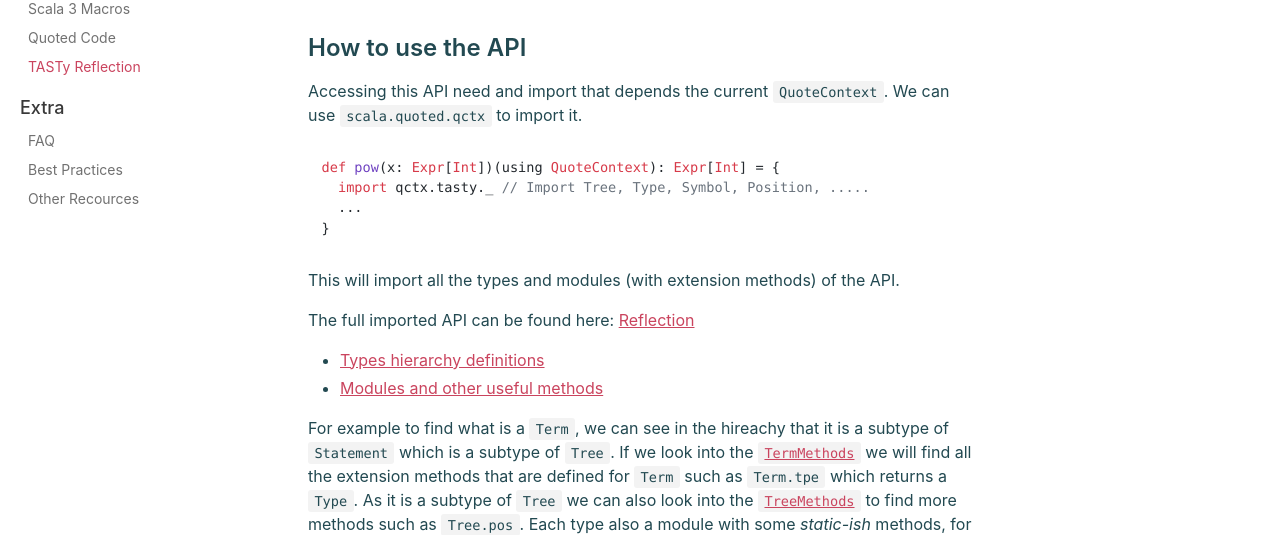
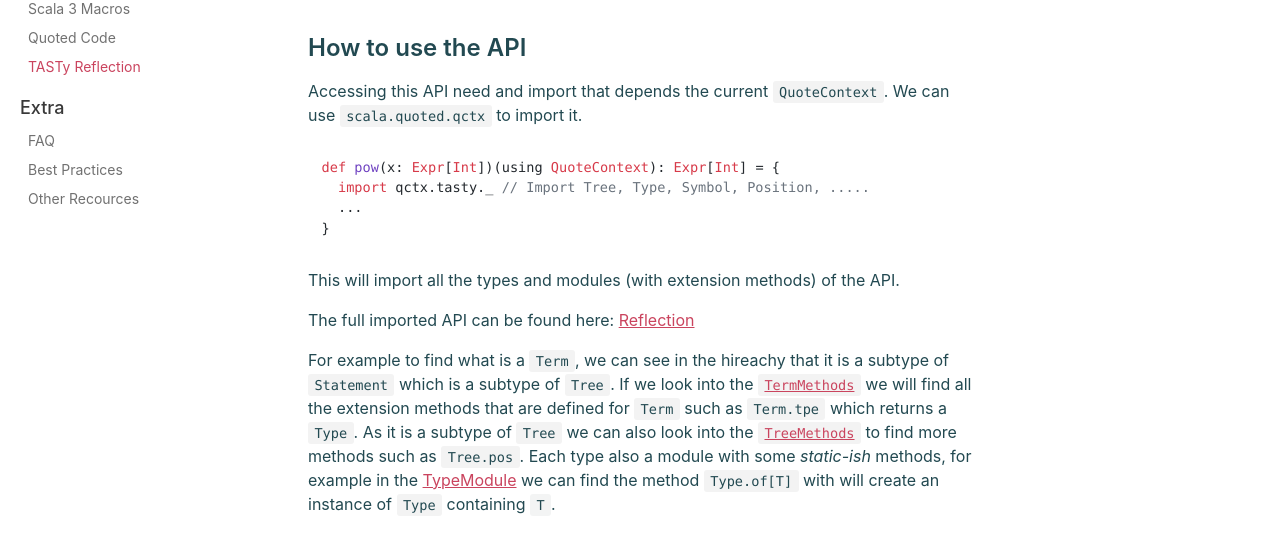
Before and after one commit to lampepfl/scala3-macro-tutorial, a plain HTML site: page docs/tutorial/tasty-reflection.html in a window 1280 px wide. Shown: the part 221-756 px from the top of the page. Drawn offline with nearby package versions, Linux system fonts and the light colour scheme.

Commit message:
Deploy website
Deploy website version based on dcd300a5cd05962c02941d97176bf342a2868d28

```diff
--- a/docs/tutorial/tasty-reflection.html
+++ b/docs/tutorial/tasty-reflection.html
@@ -66,10 +66,6 @@ We can use <code>scala.quoted.qctx</code> to import it.</p>
 </code></pre>
 <p>This will import all the types and modules (with extension methods) of the API.</p>
 <p>The full imported API can be found here: <a href="http://dotty.epfl.ch/api/scala/tasty/Reflection.html">Reflection</a></p>
-<ul>
-<li><a href="http://dotty.epfl.ch/api/scala/tasty/Reflection.html">Types hierarchy definitions</a></li>
-<li><a href="https://dotty.epfl.ch/api/scala/tasty/Reflection.html">Modules and other useful methods</a></li>
-</ul>
 <p>For example to find what is a <code>Term</code>, we can see in the hireachy that it is a subtype of <code>Statement</code> which is a subtype of <code>Tree</code>.
 If we look into the <a href="http://dotty.epfl.ch/api/scala/tasty/Reflection/TermMethods.html"><code>TermMethods</code></a> we will find all the extension methods that are defined for <code>Term</code> such as <code>Term.tpe</code> which returns a <code>Type</code>.
 As it is a subtype of <code>Tree</code> we can also look into the <a href="http://dotty.epfl.ch/api/scala/tasty/Reflection/TreeMethods.html"><code>TreeMethods</code></a> to find more methods such as <code>Tree.pos</code>.
```
